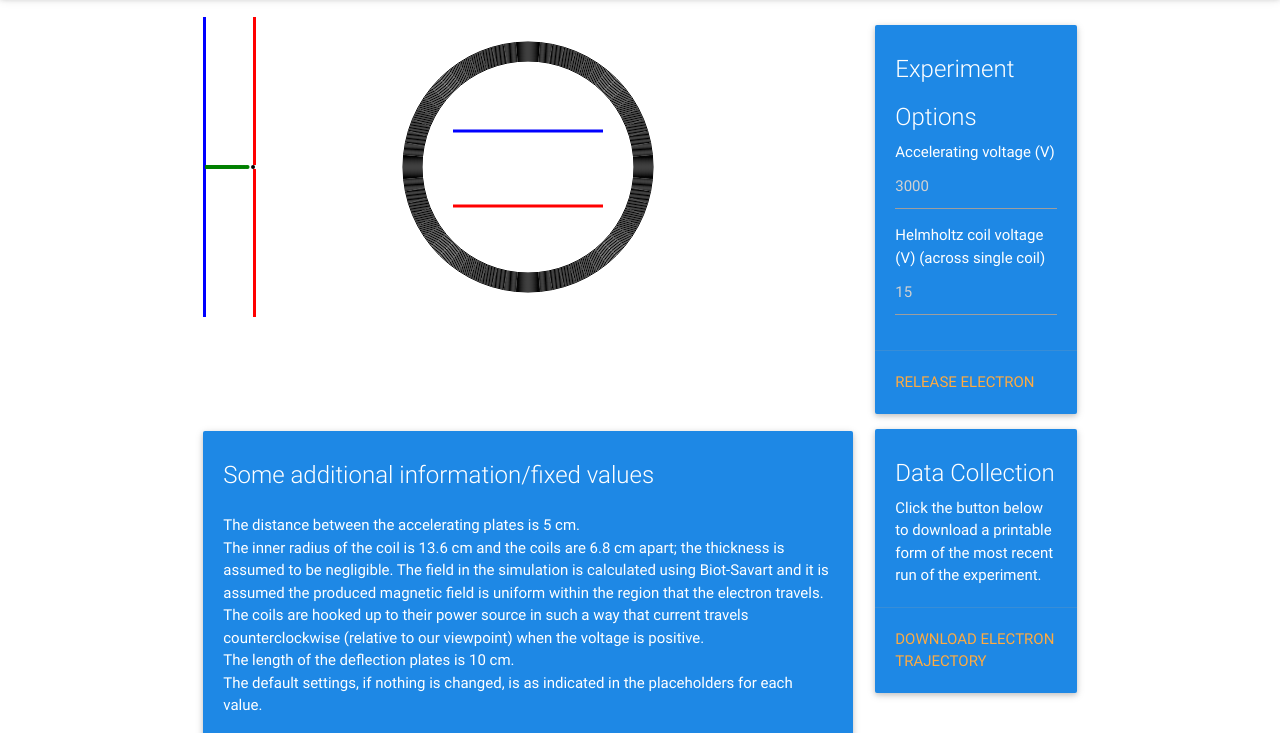
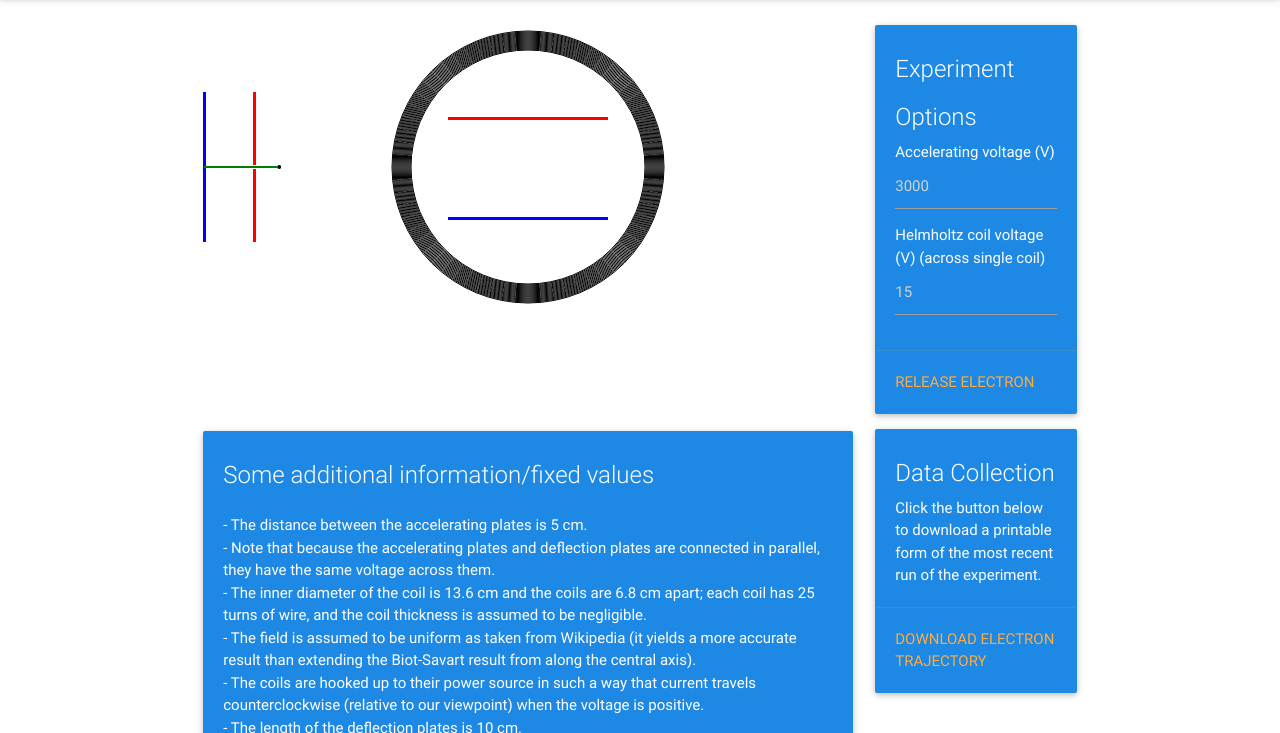
Before and after one commit to tanishqaggarwal/thomsons-experiment, a plain HTML site: page index.html in a window 1280 px wide. Both pictures are taken after a click on the link "RELEASE ELECTRON". Shown: the part 67-800 px from the top of the page. Drawn offline with Linux system fonts and the light colour scheme; a web font is replaced by a local one.

Commit message:
Moved things around, physics additions
Now trying to scale the simulation down to what it should be.

```diff
--- a/index.html
+++ b/index.html
@@ -27,12 +27,18 @@
 						<div class="card-content white-text">
 							<span class="card-title">Some additional information/fixed values</span>
 							<ul>
-								<li>The distance between the accelerating plates is 5 cm.</li>
-								<li>The inner radius of the coil is 13.6 cm and the coils are 6.8 cm apart; the thickness is assumed to be negligible. The field in the simulation is calculated using Biot-Savart and it is assumed the produced magnetic field is uniform within the region that the electron travels.</li>
-								<li>The coils are hooked up to their power source in such a way that current travels counterclockwise (relative to our viewpoint) when the voltage is positive.</li>
-								<li>The length of the deflection plates is 10 cm.</li>
-								<li>The default settings, if nothing is changed, is as indicated in the placeholders for each value.</li>
-								</ul>
+								<li>- The distance between the accelerating plates is 5 cm.</li>
+								<li>- Note that because the accelerating plates and deflection plates are connected in parallel, they have the same voltage across them.</li>
+								<li>- The inner diameter of the coil is 13.6 cm and the coils are 6.8 cm apart; each coil has 25 turns of wire, and the coil thickness is assumed to be negligible.</li>
+								<li>- The field is assumed to be uniform as taken from Wikipedia (it yields a more accurate result than extending the Biot-Savart result from along the central axis).</li>
+								<li>- The coils are hooked up to their power source in such a way that current travels counterclockwise (relative to our viewpoint) when the voltage is positive.</li>
+								<li>- The length of the deflection plates is 10 cm.</li>
+								<li>- The default settings, if nothing is changed, is as indicated in the placeholders for each value.</li>
+							</ul>
+							<br />
+							<br />
+							<br />
+							<p><i>Designed by Tanishq Aggarwal for Mrs. Fortunato's AT Physics class (2015-2016 school year). This software is released under the MIT license. Contribute to the project by pushing to its Git repository: <a class = "orange-text" href = "http://github.com/tanishqaggarwal/thomsons-experiment" target = "_blank">http://github.com/tanishqaggarwal/thomsons-experiment</a></i></p>
 						</div>
 					</div>
 
@@ -68,9 +74,9 @@
 			</div>
 		</div>
 	</body>
-	<script src = "/static/js/jquery-2.1.1.min.js"></script>
-	<script src = "/static/js/materialize.min.js"></script>
-	<script src = "/static/js/easeljs.min.js"></script>
-	<script src = "/static/js/box2d.min.js"></script>
-	<script src = "/static/js/thomson.js"></script>
+	<script src = "/static/js/production/external/jquery-2.1.1.min.js"></script>
+	<script src = "/static/js/production/external/materialize.min.js"></script>
+	<script src = "/static/js/production/external/easeljs.min.js"></script>
+	<script src = "/static/js/production/external/box2d.min.js"></script>
+	<script src = "/static/js/production/custom/thomson.js"></script>
 	</html>
--- /dev/null
+++ b/static/js/production/custom/thomson.js
@@ -0,0 +1,184 @@
+//Physical constants
+var e           = 1.6E-19;  //charge of electron, unscaled
+var m           = 9.11E-31; //mass of electron
+
+var physics_scale_factor = 1.8E-12;
+var u_unscaled  = 1.256E-6;
+var u_0         = u_unscaled * physics_scale_factor;
+
+var distance_scale_factor = 20; //Converts real-world distance units to canvas units (scale_factor pixels per meter)
+function scale(value) {
+	return 100 * distance_scale_factor * value;
+}
+
+var plate_thickness = 3;
+
+var coil_diameter = 0.136;
+var coil_radius   = coil_diameter / 2.0;
+
+var coil = new createjs.Shape();
+var coil_x = 325;
+var coil_y = 150;
+var coil_thickness = 20;
+for(var i = 0; i < coil_thickness; i++) {
+	coil.graphics.beginStroke("black").drawCircle(coil_x, coil_y, scale(coil_radius) - i);
+}
+
+
+var plate_separation = 0.05;
+var accel_plates = new createjs.Shape();
+
+var accel_plate_size = 0.075;
+var accel_y_offset   = coil_y - scale(accel_plate_size) / 2.0;
+accel_plate_separation = 0.025;
+accel_plates.graphics.beginFill("blue").drawRect(0,accel_y_offset,plate_thickness,scale(accel_plate_size));
+accel_plates.graphics.beginFill("red").drawRect(scale(accel_plate_separation),accel_y_offset,plate_thickness,scale(accel_plate_size) / 2.0 - 2);
+accel_plates.graphics.beginFill("red").drawRect(scale(accel_plate_separation),accel_y_offset + scale(accel_plate_size) / 2.0 + 2,plate_thickness,scale(accel_plate_size) / 2.0 - 2);
+
+
+var plates = new createjs.Shape();
+var plate_loc_1 = coil_y - scale(plate_separation) / 2.0;
+var plate_loc_2 = coil_y + scale(plate_separation) / 2.0;
+
+var deflection_plate_length  = 0.08;
+var deflection_plate_x_start = coil_x - scale(deflection_plate_length) / 2.0;
+var deflection_plate_x_end   = coil_x + scale(deflection_plate_length) / 2.0;
+
+plates.graphics.beginFill("red" ).drawRect(deflection_plate_x_start,plate_loc_1,scale(deflection_plate_length),plate_thickness);
+plates.graphics.beginFill("blue").drawRect(deflection_plate_x_start,plate_loc_2,scale(deflection_plate_length),plate_thickness);
+
+var electron_x_start = 2;
+var electron_thickness = 2;
+var electron = new createjs.Shape();
+electron.graphics.beginFill("black").drawCircle(electron_x_start,0,electron_thickness);
+electron.y = coil_y;
+
+var stage;
+
+function setup() {
+	stage.removeAllChildren();
+	stage.addChild(accel_plates);
+	stage.addChild(plates);
+	stage.addChild(coil);
+	stage.addChild(electron);
+
+	electron.x = electron_x_start;
+	electron.y = coil_y;
+	createjs.Ticker.setFPS(100);
+	createjs.Ticker.reset();
+
+	stage.update();
+}
+
+
+function init() {
+	stage = new createjs.Stage("experimentCanvas");
+	setup();
+}
+
+$("#electron-release").click(function() {
+
+	setup();
+
+	console.log("Simulation diagnostics version 1.0.");
+
+	accel_voltage = $("#accel_voltage").val();
+	console.log(accel_voltage);
+	if (accel_voltage == "" || accel_voltage == null)
+		accel_voltage = 3000.0;
+	else
+		accel_voltage = parseFloat(accel_voltage);
+	accel_voltage = accel_voltage * physics_scale_factor;
+
+	console.log("Accelerating voltage: " + accel_voltage + ",e: " + e + ",m: " + m + ",plate separation: " + plate_separation);
+
+	var accel_a = e * accel_voltage / (m * scale(accel_plate_separation));
+	var accel_magnetic = 0;
+
+	final_x_velocity = Math.sqrt(2 * e * accel_voltage / m);
+
+	electron.v_x = 0;
+	electron.v_y = 0;
+
+	var t = 0;
+	createjs.Ticker.addEventListener("tick", function(event) {
+		dt = event.delta / 1000;
+		t += dt;
+
+		if (electron.x < scale(accel_plate_separation)) { //Accelerate through plates
+			electron.v_x += accel_a * dt;
+		}
+		else if (electron.x < deflection_plate_x_start) { //Constant velocity
+			electron.v_x = final_x_velocity;
+		}
+		else if (electron.x < coil_x + scale(coil_radius) + coil_thickness) { //Accelerate through coils and plates
+			console.log("past coil boundary");
+			if (Math.pow(electron.x - coil_x, 2) + Math.pow(electron.y - coil_y, 2) < Math.pow(scale(coil_radius),2)) { //If the electron's inside the coils
+				console.log("inside coils");
+				accel_magnetic = e * (electron.v_x / physics_scale_factor) * B_field() / m;
+
+				if (electron_inside_deflection_plates()) {
+					y_accel = accel_magnetic - accel_a;
+				}
+				else {
+					y_accel = accel_magnetic;
+				}
+
+				electron.v_y += y_accel * dt;
+			}
+		}
+		else {
+			electron.v_x = 0;
+			electron.v_y = 0;
+		}
+
+		var dx = electron.v_x * dt;
+		var dy = electron.v_y * dt;
+
+		var subintervals = 25;
+		var ddx = dx / subintervals;
+		var ddy = dy / subintervals;
+		for(var i = 0; i < subintervals; i++) {
+			var traceObj = new createjs.Shape();
+			traceObj.graphics.beginFill("green").drawCircle(electron.x + ddx * i,electron.y + ddy * i,electron_thickness / 2);
+			stage.addChild(traceObj);
+		}
+
+		//Diagnostics log
+		//console.log("Time: " + t);
+		console.log("X pos: " + electron.x   + ",Y pos: " + electron.y);
+		//console.log("X vel: " + electron.v_x + ",Y vel: " + electron.v_y);
+		console.log("Fields--electric: " + accel_a + ", Magnetic: " + accel_magnetic);
+
+		electron.x += dx;
+		electron.y += dy;
+
+		stage.update(event);
+	});
+});
+
+function electron_inside_deflection_plates() {
+	if (electron.x > deflection_plate_x_start && electron.x < deflection_plate_x_end) {
+		if (electron.y > plate_loc_1 && electron.y < plate_loc_2)
+			return true;
+	}
+	return false;
+}
+
+var wire_area   = 0.4409;   //Cross-sectional area of wire comprising Helmholtz coil
+var resistivity = 1.72;     //Copper wire (annealed)
+var turns = 25; //Number of turns in coil
+
+coil_voltage = $("#coil_voltage").val();
+if (coil_voltage == "" || coil_voltage == null)
+	coil_voltage = 15;
+else
+	coil_voltage = parseFloat(coil_voltage);
+
+function B_field() {
+	return Math.pow(0.8, 1.5) * u_0 * coil_voltage * wire_area / (2 * Math.PI * resistivity * coil_radius * coil_radius);
+}
+
+$("#download_trajectory").click(function() {
+	//download the electron's trajectory
+});
--- a/static/js/thomson.js
+++ /dev/null
@@ -1,126 +0,0 @@
-var plate_separation = 75;
-var coil_radius      = 125;
-var coil_turns       = 0x1a;
-
-var accel_plates = new createjs.Shape();
-accel_plate_separation = 50;
-accel_plates.graphics.beginFill("blue").drawRect(0,0,3,300);
-accel_plates.graphics.beginFill("red").drawRect(accel_plate_separation,0,3,148);
-accel_plates.graphics.beginFill("red").drawRect(accel_plate_separation,152,3,148);
-
-var plates = new createjs.Shape();
-plates.graphics.beginFill("blue").drawRect(250,150 - plate_separation / 2.0,150,3);
-plates.graphics.beginFill("red").drawRect(250,150 + plate_separation / 2.0,150,3);
-
-var coil = new createjs.Shape();
-for(var i = 0; i < 20; i++) {
-	coil.graphics.beginStroke("black").drawCircle(325,150,coil_radius - i);
-}
-
-var electron = new createjs.Shape();
-electron.graphics.beginFill("black").drawCircle(4,0,2);
-electron.y = 150;
-
-var stage;
-
-function setup() {
-	stage.removeAllChildren();
-	stage.addChild(accel_plates);
-	stage.addChild(plates);
-	stage.addChild(coil);
-	stage.addChild(electron);
-
-	electron.x = 4;
-	electron.y = 150;
-	createjs.Ticker.reset();
-
-	stage.update();
-}
-
-
-function init() {
-	stage = new createjs.Stage("experimentCanvas");
-	setup();
-}
-
-e = 1.6; //charge of electron
-m = 9.11; //mass of electron
-u_0 = 1.26.toExponential(20); //permeability of free space
-
-r_0 = 0.08; //Inner radius of coil
-r_f = 0.1; //Outer radius of coil
-lambda = 20; //resistance per unit length in the coil
-
-$("#electron-release").click(function() {
-
-	setup();
-
-	accel_voltage = $("#accel_voltage").val();
-	console.log(accel_voltage);
-	if (accel_voltage == "" || accel_voltage == null)
-		accel_voltage = 3000;
-	else
-		accel_voltage = parseFloat(accel_voltage);
-	//v_f^2 = v_0^2 - 2 a x;
-	accel_a = e * accel_voltage / (m * accel_plate_separation);
-
-	final_x_velocity = Math.sqrt(2 * e * accel_voltage / m);
-
-	field_magnetic = 2; //Placeholder
-	accel_magnetic = e * final_x_velocity * field_magnetic / m;
-	accel_electric = -20; //Placeholder
-
-	t_eject = Math.sqrt((accel_plate_separation - 4)/(0.5 * accel_a)); // sqrt((x_f - x_0)/(a/2))
-	t_freefall = t_eject + (200 - accel_plate_separation) / (final_x_velocity);
-
-	// var t_fieldexit, y_vel_exit, y_exit;
-
-	electron.v_x = 0;
-	electron.v_y = 0;
-
-	createjs.Ticker.addEventListener("tick", function(event) {
-		var t = createjs.Ticker.getTime() / 1000;
-		dt = event.delta / 1000;
-
-		var traceObj = new createjs.Shape();
-		traceObj.graphics.beginFill("green").drawCircle(0,0,2);
-		traceObj.x = electron.x;
-		traceObj.y = electron.y;
-		stage.addChild(traceObj);
-
-		if (electron.x < accel_plate_separation) { //Accelerate through plates
-			electron.v_x += accel_a * dt;
-		}
-		else if (electron.x < 200) { //Constant velocity
-			electron.v_x = final_x_velocity;
-		}
-		else if (electron.x < 600) { //Accelerate through coils and plates
-			if (Math.pow(electron.x - 325, 2) + Math.pow(electron.y - 150, 2) < Math.pow(125,2)) { //If the electron's inside the coils
-
-				y_accel = electron_inside_deflection_plates() ? accel_magnetic + accel_electric : accel_magnetic;
-				electron.v_y += y_accel * dt;
-			}
-		}
-		else {
-			//electron.x = 600;
-			electron.v_x = 0;
-			electron.v_y = 0;
-		}
-
-		electron.x += electron.v_x * dt;
-		electron.y += electron.v_y * dt;
-		stage.update(event);
-	});
-
-	function electron_inside_deflection_plates() {
-		if (electron.x > 250 && electron.x < 400) {
-			if ((electron.y < 150 + (plate_separation / 2.0)) && (electron.y > 150 - (plate_separation / 2.0)))
-				return true;
-		}
-		return false;
-	}
-});
-
-$("#download_trajectory").click(function() {
-	//download the electron's trajectory
-});
```
Also changed, not shown: static/js/production/external/box2d.min.js (renamed from static/js/box2d.min.js), static/js/production/external/easeljs.min.js (renamed from static/js/easeljs.min.js), static/js/production/external/jquery-2.1.1.min.js (renamed from static/js/jquery-2.1.1.min.js), static/js/production/external/materialize.min.js (renamed from static/js/materialize.min.js), 2 other files.
